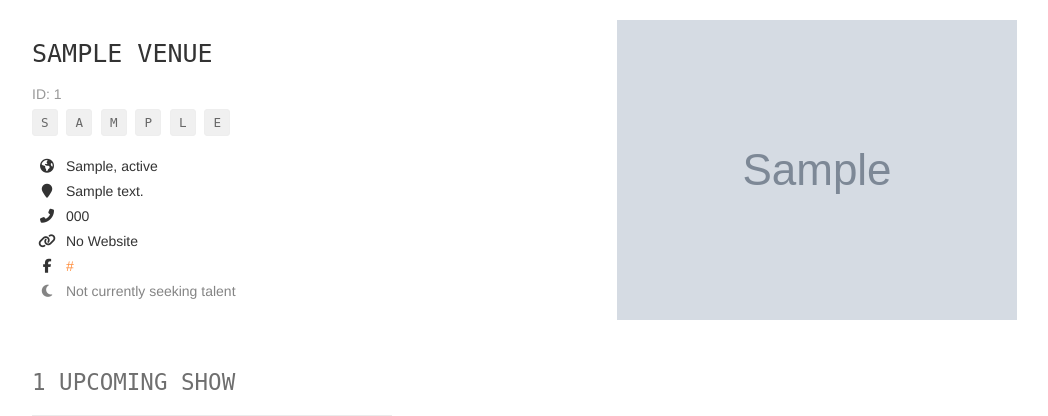
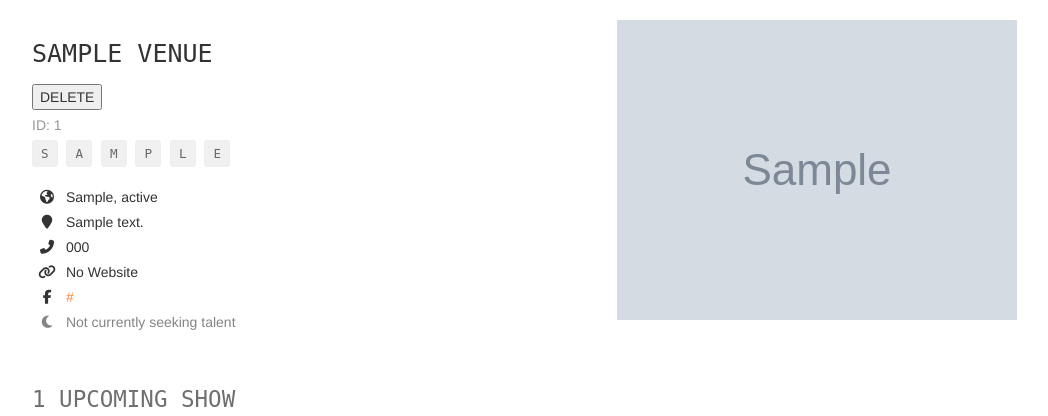
Before and after one commit to JakubBiskup/FSND_p1_fyyur, a Flask app: page /venues/1 in a window 1280 px wide. Shown: the part 60-476 px from the top of the page, without its empty margins (38-1086 px from the left). Run offline with Flask 2, Linux system fonts and the light colour scheme; tables that the repository leaves empty hold one stand-in row (values such as "Sample post"); grey boxes marked "Sample" are stand-in pictures; some libraries are stand-ins or nearby versions.

Commit message:
Add delete button on /venues/<venue_id>

```diff
--- a/starter_code/app.py
+++ b/starter_code/app.py
@@ -187,12 +187,22 @@ def create_venue_submission():
 
 @app.route('/venues/<venue_id>', methods=['DELETE'])
 def delete_venue(venue_id):
+  try:
+    Show.query.filter_by(venue_id=venue_id).delete()
+    Venue.query.filter_by(id=venue_id).delete()
+    db.session.commit()
+    flash('Venue was successfully deleted!')
+  except:
+    db.session.rollback()
+    flash('An error occurred. Venue ' + Venue.query.filter_by(id=venue_id).name + ' could not be deleted.')
+  finally:
+    db.session.close()
   # TODO: Complete this endpoint for taking a venue_id, and using
   # SQLAlchemy ORM to delete a record. Handle cases where the session commit could fail.
 
   # BONUS CHALLENGE: Implement a button to delete a Venue on a Venue Page, have it so that
   # clicking that button delete it from the db then redirect the user to the homepage
-  return None
+    return render_template('pages/home.html')
 
 #  Artists
 #  ----------------------------------------------------------------
--- a/starter_code/templates/pages/show_venue.html
+++ b/starter_code/templates/pages/show_venue.html
@@ -6,6 +6,7 @@
 		<h1 class="monospace">
 			{{ venue.name }}
 		</h1>
+		<button class="delete-button">DELETE</button>
 		<p class="subtitle">
 			ID: {{ venue.id }}
 		</p>
@@ -74,5 +75,25 @@
 		{% endfor %}
 	</div>
 </section>
+<script>
+	const deleteButton=document.querySelectorAll('.delete-button')[0];
+	deleteButton.onclick=function(e){
+		console.log('event',e);
+		const venue_id="{{venue.id}}";
+		fetch('/venues/'+venue_id,{
+			method: 'DELETE',
+
+		})
+		.then(function() {
+			location.href='/';
+		})
+
+
+
+
+	}
+
+
+</script>
 
 {% endblock %}
```
